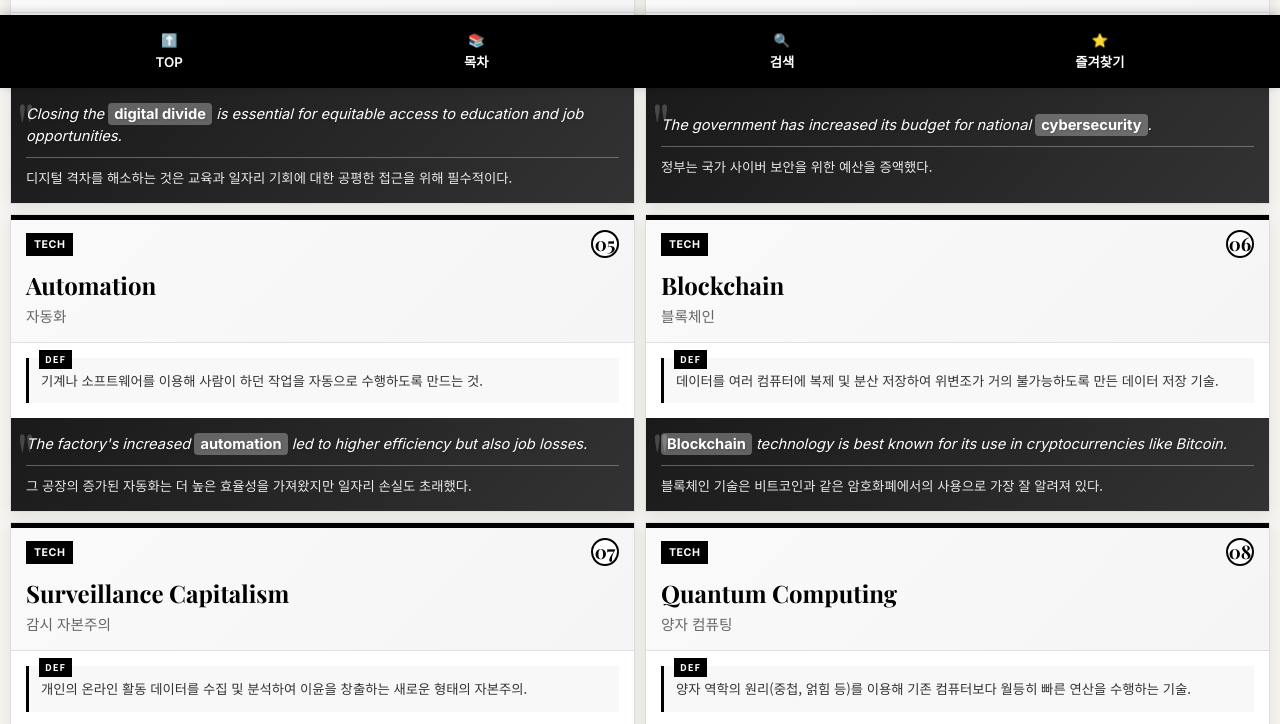
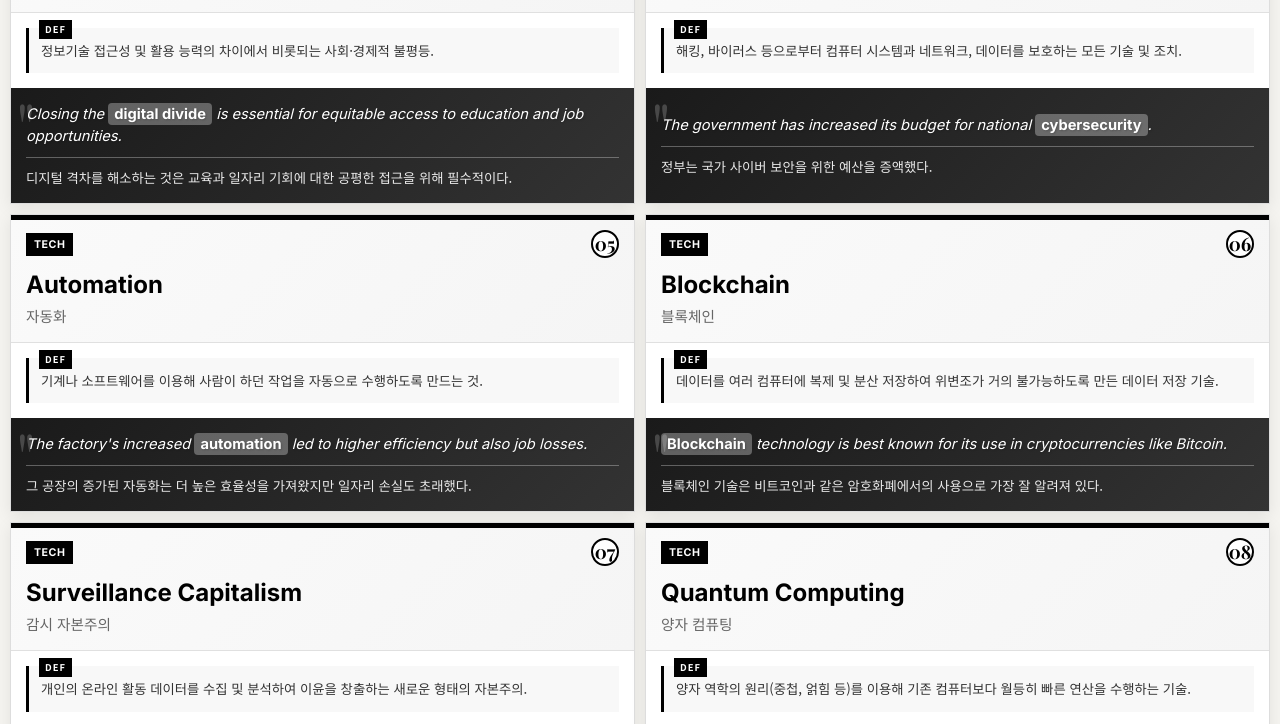
Before and after one commit to vobachamp/forvobachampintro, a plain HTML site: page index.html in a window 1280 px wide. Shown: the part 712-1436 px from the top of the page. Drawn offline with nearby package versions, Linux system fonts and the light colour scheme.

Commit message:
Add files via upload

```diff
--- a/index.html
+++ b/index.html
@@ -106,7 +106,7 @@
 
         /* 메인 컨텐츠 - 2열 그리드 추가 */
         .content-wrapper {
-            padding: 200px 10px 100px 10px;
+            padding: 200px 10px 20px 10px;
             min-height: calc(100vh - 150px);
             position: relative;
         }
@@ -201,7 +201,7 @@
         }
 
         .article-headline {
-            font-family: 'Playfair Display', serif;
+            font-family: 'Inter', 'Noto Sans KR', sans-serif;
             font-size: 18pt;
             font-weight: 700;
             color: #000;
@@ -331,29 +331,6 @@
         .category-law .quote-section { background: linear-gradient(135deg, #37474f 0%, #455a64 100%); }
         .category-law .category-header { background: #263238; }
 
-        /* 하단 네비게이션 */
-        .bottom-nav {
-            position: fixed;
-            bottom: 0;
-            left: 0;
-            right: 0;
-            background: #000;
-            padding: 15px;
-            display: flex;
-            justify-content: space-around;
-            align-items: center;
-            box-shadow: 0 -2px 10px rgba(0,0,0,0.2);
-            z-index: 1001;
-        }
-
-        .nav-button {
-            color: #fff;
-            text-decoration: none;
-            font-size: 10pt;
-            font-weight: 600;
-            text-align: center;
-        }
-
         /* 스크롤 애니메이션 */
         @keyframes fadeInUp {
             from {
@@ -2289,24 +2266,6 @@
 
     </div>
 
-    <!-- 하단 네비게이션 -->
-    <div class="bottom-nav">
-        <a href="#" class="nav-button" id="topBtn">⬆️<br>TOP</a>
-        <a href="#" class="nav-button">📚<br>목차</a>
-        <a href="#" class="nav-button">🔍<br>검색</a>
-        <a href="#" class="nav-button">⭐<br>즐겨찾기</a>
-    </div>
-
-    <!-- Claude 외부 링크 경고 비활성화 -->
-    <style>
-        /* Claude 외부 링크 경고 모달 숨기기 */
-        [data-testid="external-link-modal"],
-        .external-link-modal,
-        .claude-external-link-warning {
-            display: none !important;
-        }
-    </style>
-
     <script>
         // 카테고리 버튼 클릭 이벤트
         document.querySelectorAll('.category-button').forEach(button => {
@@ -2326,12 +2285,6 @@
                 window.scrollTo({ top: 0, behavior: 'smooth' });
             });
         });
-
-        // 스크롤 to top
-        document.getElementById('topBtn').addEventListener('click', function(e) {
-            e.preventDefault();
-            window.scrollTo({ top: 0, behavior: 'smooth' });
-        });
     </script>
 </body>
 </html>
```
